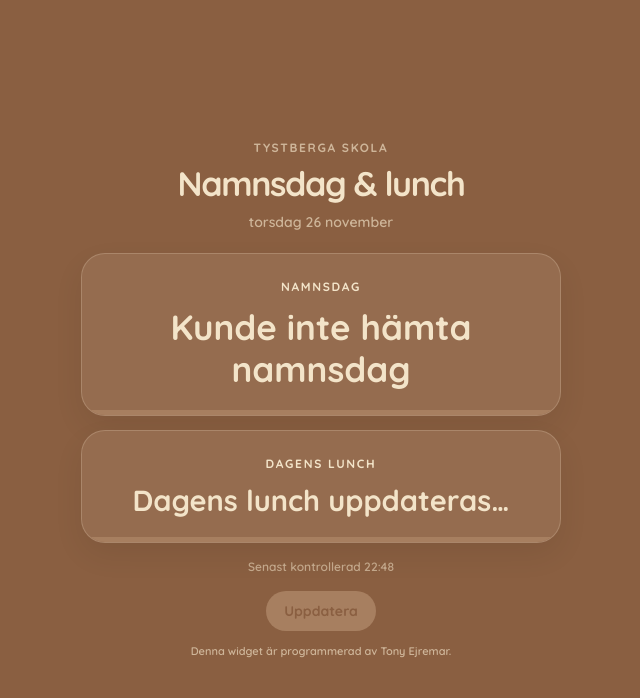
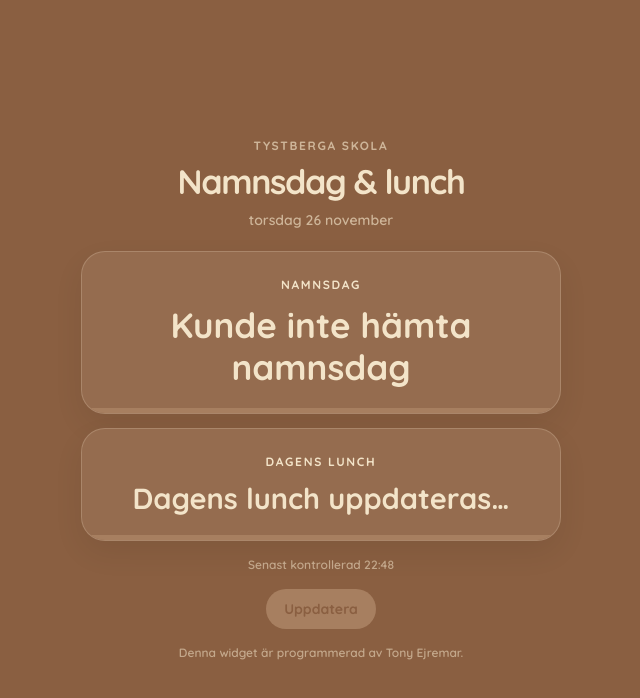
Before and after one commit to traxxwell/dagens-namnsdag, a plain HTML site: page mobil.html in a window 1280 px wide. Shown: the whole page, without its empty margins (319-959 px from the left). Drawn offline with Linux system fonts and the light colour scheme; no server answers.

Commit message:
Match widget credit style to last checked status

```diff
--- a/mobil.html
+++ b/mobil.html
@@ -27,7 +27,7 @@
     .school { margin-top:12px; font-size:13px; font-weight:600; color:var(--text); opacity:.85; }
     .status { margin-top:16px; min-height:18px; text-align:center; font-size:12px; font-weight:600; opacity:.55; }
     .refresh { display:block; margin:14px auto 0; border:0; border-radius:999px; padding:11px 18px; background:var(--day-primary); color:var(--day-background); font:700 14px "Quicksand",sans-serif; cursor:pointer; }
-    .credit { margin:13px auto 0; text-align:center; font-size:11px; font-weight:600; opacity:.65; }
+    .credit { margin:16px auto 0; text-align:center; font-size:12px; font-weight:600; opacity:.55; }
   </style>
 </head>
 <body>
```
